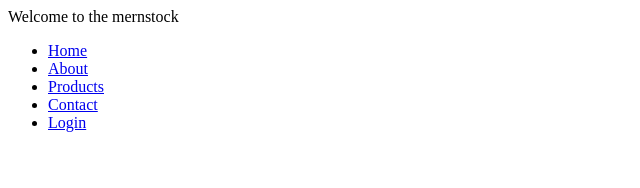
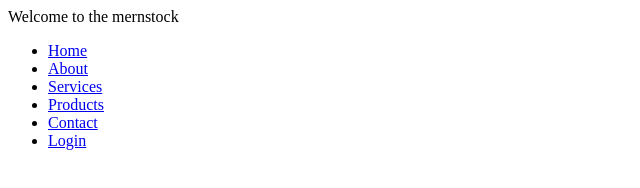
Before and after one commit to harishreddya11/mernstock, a website: page client/index.html in a window 1280 px wide. Shown: the full height of the page, 0-640 px from the left. Drawn offline with Linux system fonts and the light colour scheme.

Commit message:
4rd commit

```diff
--- a/client/index.html
+++ b/client/index.html
@@ -13,6 +13,8 @@
         <ul>
             <li><a href="#">Home</a></li>
             <li><a href="#">About</a></li>
+
+            <li><a href="#">Services</a>
             <li><a href="#">Products</a></li>
             <li><a href="#">Contact</a></li>
             <li><a href="#">Login</a></li>
```
